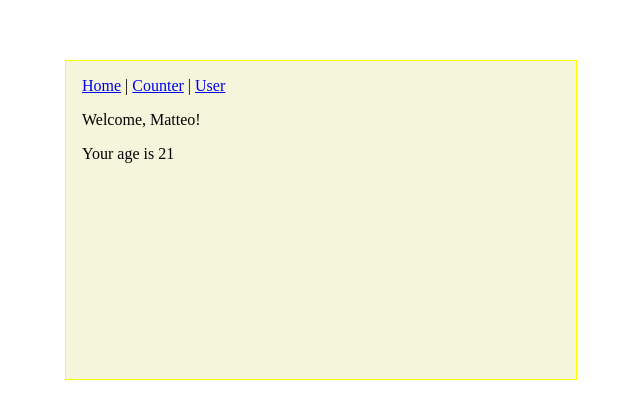
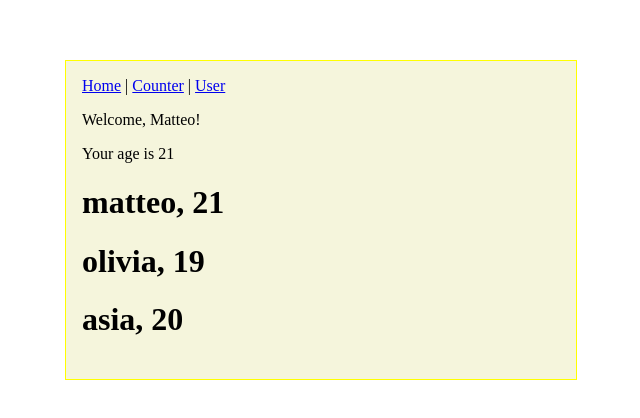
Before and after one commit to MatteoSpinelli/reactDevelhope, a React (Create React App) app in the folder jsx/: page / in a window 1280 px wide. Shown: the part 180-598 px from the top of the page, without its empty margins (319-959 px from the left). Built offline with nearby package versions, Linux system fonts and the light colour scheme.

Commit message:
add exercise

```diff
--- a/jsx/src/App.js
+++ b/jsx/src/App.js
@@ -7,6 +7,37 @@ import { Link, Route, Routes } from "react-router-dom"
 import { ShowGithubUser } from "./ShowGithubUser";
 import { NotFound } from "./NotFound";
 import { GithubUserList } from "./GithubUserList";
+import { FilteredList } from "./FilteredList";
+
+
+const objs = [
+    {
+        name: "matteo",
+        id: 1,
+        age: 21
+    },
+    {
+        name: "giorgio",
+        id: 2,
+        age: 1
+    },
+
+    {
+        name: "olivia",
+        id: 3,
+        age: 19
+    },
+    {
+        name: "asia",
+        id: 4,
+        age: 20
+    },
+    {
+        name: "marco",
+        id: 5,
+        age: 12
+    }
+]
 
 export function App() {
     return (
@@ -23,6 +54,8 @@ export function App() {
                 </Route>
                 <Route path="*" element={<NotFound />} />
             </Routes>
+
+            <FilteredList objs={objs} />
         </div>
     )
 }
--- a/jsx/src/FilteredList.js
+++ b/jsx/src/FilteredList.js
@@ -1,3 +1,15 @@
-export function FilteredList({ onjs }){
+import { useMemo } from "react";
 
+
+export function FilteredList({ objs }) {
+    const filteredValues = useMemo(() => {
+        return objs.filter((obj) => obj.age >= 18)
+    }, [objs])
+    return (
+        <div>
+            {filteredValues.map((el) => {
+                return <h1 key={el.id}>{el.name}, {el.age}</h1>
+            })}
+        </div>
+    )
 }
```
